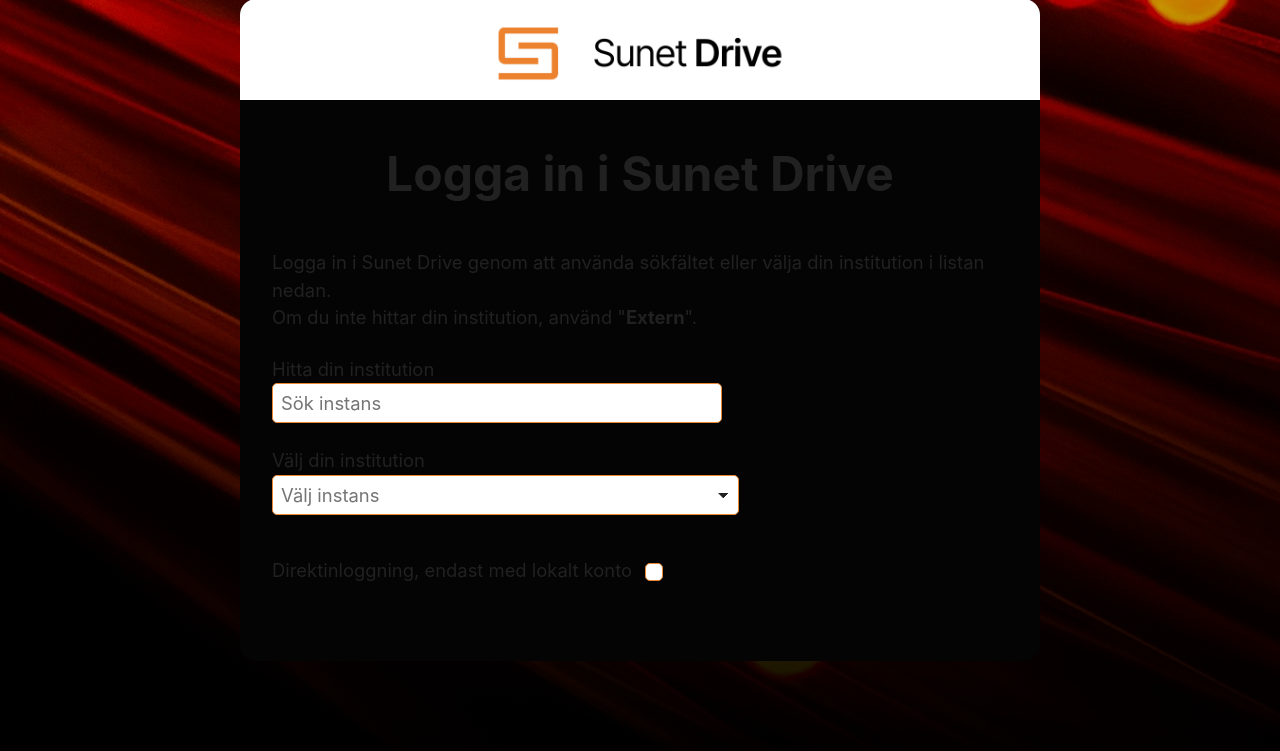
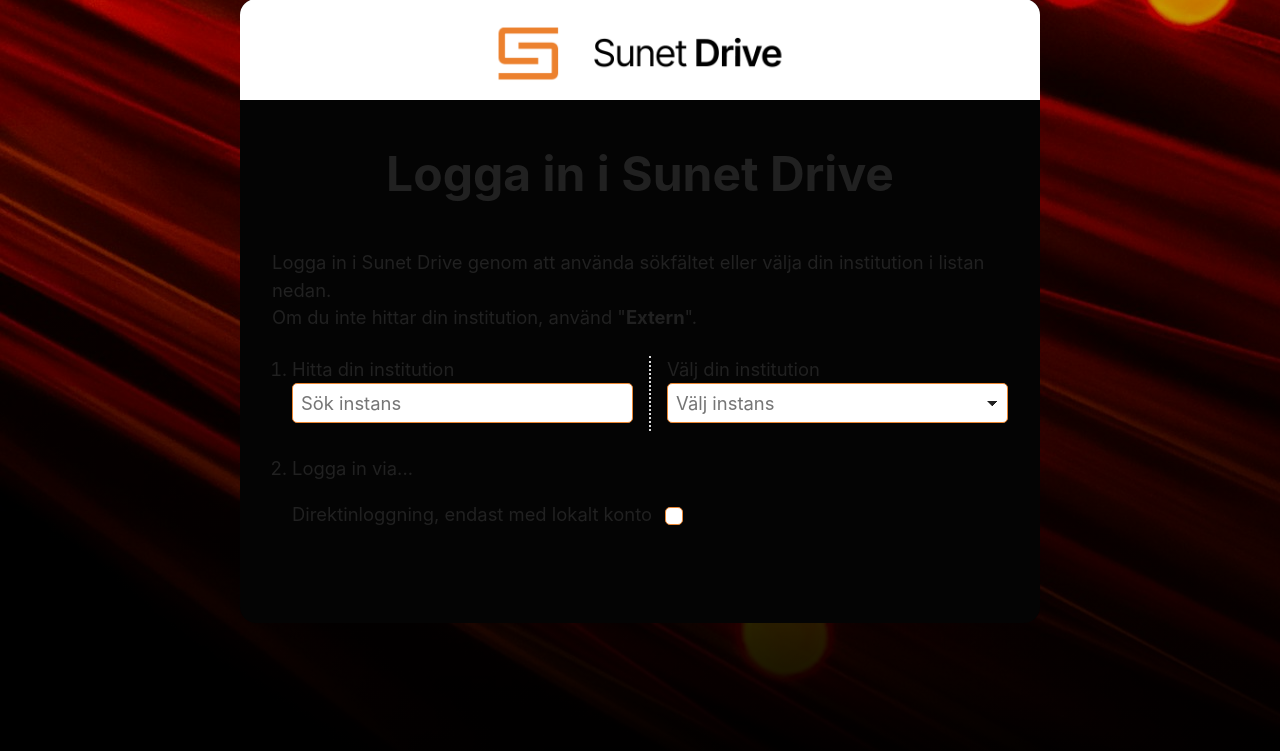
Before and after one commit to SUNET/drive-portal, a Flask app: page / in a window 1280 px wide. Shown: the part 17-768 px from the top of the page. Run offline with Flask 3, Linux system fonts and the light colour scheme; parts of the project's set-up code (start-up, migrations or seed data) failed here and were passed over.

Commit message:
experimenting with options side by side

```diff
--- a/i18n/en_US.json
+++ b/i18n/en_US.json
@@ -38,6 +38,7 @@
   "instruction": "Log in to Sunet Drive by using the search field or choosing your institution from the list below.",
   "select_label": "Choose your institution",
   "select_placeholder": "Select site",
+  "button_label": "Log in via...",
   "sites": [
     {
       "full_name": "Antagning",
--- a/i18n/sv_SE.json
+++ b/i18n/sv_SE.json
@@ -38,6 +38,7 @@
   "instruction": "Logga in i Sunet Drive genom att använda sökfältet eller välja din institution i listan nedan.",
   "select_label": "Välj din institution",
   "select_placeholder": "Välj instans",
+  "button_label": "Logga in via...",
   "sites": [
     {
       "full_name": "Antagning",
--- a/static/drive.css
+++ b/static/drive.css
@@ -34,12 +34,21 @@ h1 {
   text-align: center;
   margin-bottom: 3rem;
 }
-
-ul {
-  display: flex;
+ol {
+  padding-left: 20px;
+}
+ul#drive_sites {
+  /* display: flex;
   flex-direction: row;
   gap: 5px;
   flex-wrap: wrap;
+
+  display: inline; */
+  display: none;
+  padding-left: 0.5rem;
+}
+li#drive_sites {
+  display: inline;
 }
 @media (max-width: 800px) {
   .ul {
@@ -49,8 +58,8 @@ ul {
 
 /* Form overrides */
 button,
-.button {
-  background: #eb8632;
+a.button {
+  background-color: #eb8632;
   border-color: #eb8632;
 }
 
@@ -65,19 +74,20 @@ select {
 
 #search_box,
 #drive_sites_select {
-  min-width: 450px;
   display: block;
 }
-
+@media (min-width: 721px) {
+  #search_box,
+  #drive_sites_select {
+    /* min-width: 450px; */
+    width: 100%;
+  }
+}
 input[type="checkbox"] {
   margin: 0.5rem;
 }
 input[type="checkbox"]:checked {
   background-color: #eb8632;
-}
-
-label {
-  margin: 1rem 0 1.5rem;
 }
 
 /* Direct login */
@@ -88,6 +98,7 @@ label {
 .wrapper {
   display: flex;
   flex-direction: row;
+  margin: 1rem 0 1.5rem;
 }
 
 .tooltip .tooltiptext {
@@ -108,3 +119,12 @@ label {
 .tooltip:hover .tooltiptext {
   visibility: visible;
 }
+
+.wrapper > div {
+  flex: 1;
+}
+.wrapper > div:first-child {
+  padding-right: 1rem;
+  border-right: 2px dotted rgb(220, 220, 220);
+  margin-right: 1rem;
+}
--- a/static/drive.js
+++ b/static/drive.js
@@ -13,7 +13,6 @@ function use_direct() {
       link.href = link.href + suffix;
     }
   }
-
 }
 function filter_sites() {
   var text = document.getElementById("search_box").value;
@@ -27,20 +26,22 @@ function filter_sites() {
     item_text = item_text.toLowerCase();
     var shortname = link.dataset.shortname;
     var external_url = link.dataset.externalurl;
-    var condition = ((item_text.indexOf(text.toLowerCase()) > -1)
-      || (shortname.indexOf(text.toLowerCase()) > -1)
-      || (external_url.indexOf(text.toLowerCase()) > -1));
+    var condition =
+      item_text.indexOf(text.toLowerCase()) > -1 ||
+      shortname.indexOf(text.toLowerCase()) > -1 ||
+      external_url.indexOf(text.toLowerCase()) > -1;
     if (condition) {
-      items[i].style.display = "block";
+      items[i].style.display = "inline";
       visible = true;
+      list.style.display = "inline";
     } else {
       items[i].style.display = "none";
     }
-    if (shortname.indexOf('extern') > -1) {
+    if (shortname.indexOf("extern") > -1) {
       extern_id = i;
     }
   }
   if (!visible) {
-    document.getElementById(extern_id).style.display = "block";
+    document.getElementById(extern_id).style.display = "inline";
   }
 }
--- a/templates/index.html
+++ b/templates/index.html
@@ -55,13 +55,21 @@
           </p>
 
           {% endif %}
-
+          <ol>
+            <li>
+              <div class="wrapper">
+                <div>
                   <!-- Search -->
                   <label for="search_box">
                     {{i18n.search_label}}
-            <input type="text" id="search_box" placeholder="{{i18n.search_placeholder}}" onkeyup="filter_sites()"
+                    <input
+                      type="text"
+                      id="search_box"
+                      placeholder="{{i18n.search_placeholder}}"
+                      onkeyup="filter_sites()"
                   /></label>
-
+                </div>
+                <div>
                   <!-- Drop down -->
                   <label for="drive_sites_select">
                     {{i18n.select_label}}
@@ -81,11 +89,17 @@
                       {% endfor %}
                     </select>
                   </label>
+                </div>
+              </div>
+            </li>
+            <li>
+              <!-- Button list -->
+              <label for="drive_sites"
+                >{{i18n.button_label}}
 
-          {#<!-- <label for="drive_sites">
-            {{i18n.select_label}}
                 <ul id="drive_sites">
-              <li style="display: block" id="{{ drive_sites.index(item) }}">
+                  {% for item in drive_sites %}
+                  <li id="{{ drive_sites.index(item) }}">
                     <a
                       class="button"
                       href="{{ item.href }}"
@@ -97,7 +111,7 @@
                   </li>
                   {% endfor %}
                 </ul>
-        </label> -->#}
+              </label>
 
               <!-- Direct login -->
               <span class="tooltip">
@@ -109,6 +123,8 @@
                 </div>
                 <span class="tooltiptext notice">{{i18n.tooltip_notice}}</span>
               </span>
+            </li>
+          </ol>
         </form>
       </div>
     </div>
```
Also changed, not shown: 1 other file. Lines whose indentation alone changed are shown as unchanged.
